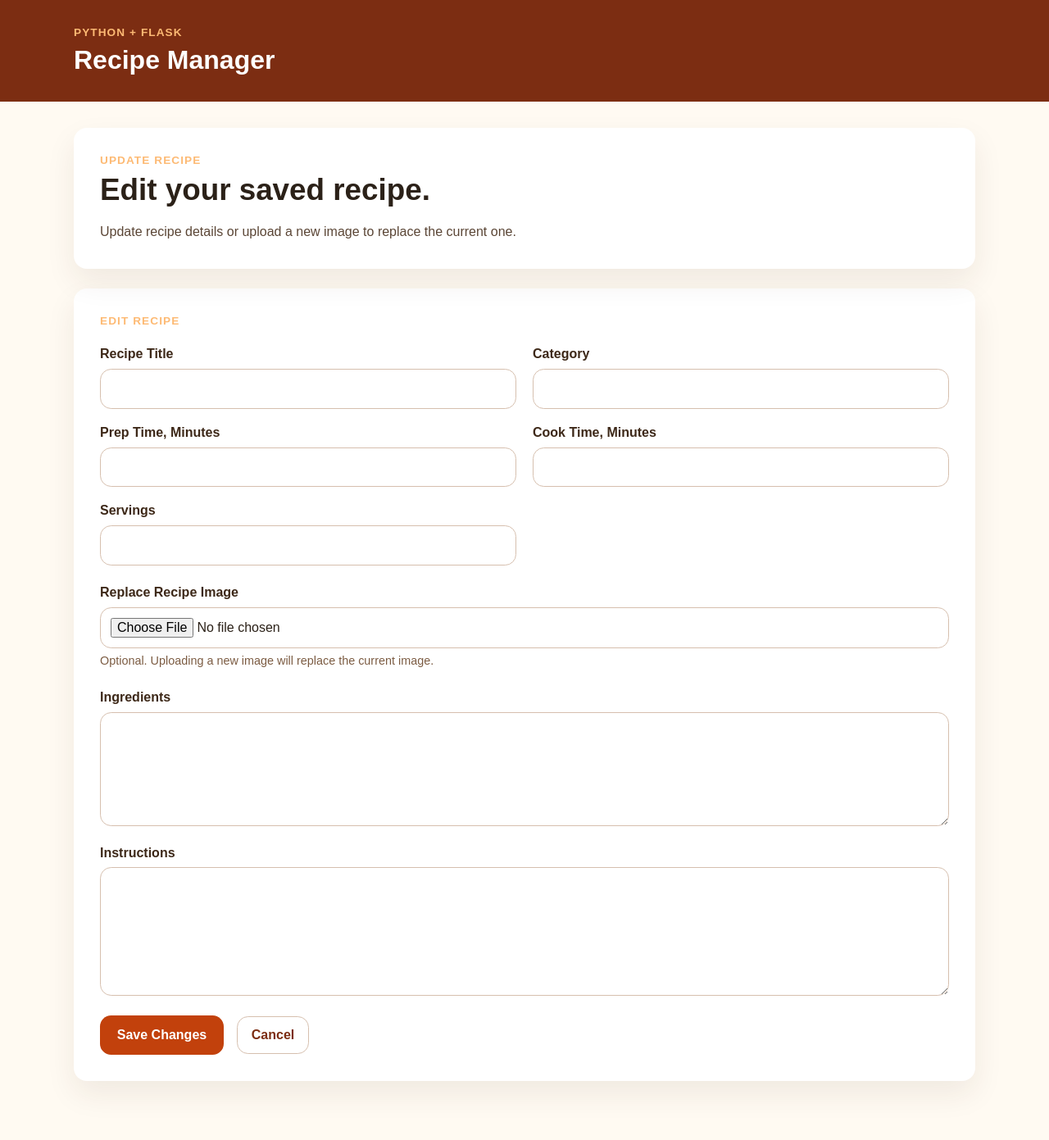
After one commit to J0hn316/Flask-Recipe-Manager, a Flask app: template templates/edit_recipe.html in a window 1280 px wide. The commit adds this page. Shown: the whole page at 82% size. Run offline with Flask 3, Linux system fonts and the light colour scheme; the template is opened without the code that fills it, so the values that code supplies are empty.

Commit message:
Implement recipe editing functionality with image upload and validation

```diff
--- a/app.py
+++ b/app.py
@@ -2,7 +2,13 @@ from pathlib import Path
 from flask import Flask, redirect, render_template, request, url_for
 from werkzeug.utils import secure_filename
 
-from database import add_recipe, create_recipes_table, get_all_recipes
+from database import (
+    add_recipe,
+    create_recipes_table,
+    get_all_recipes,
+    get_recipe_by_id,
+    update_recipe,
+)
 
 app = Flask(__name__)
 UPLOAD_FOLDER = Path(app.root_path) / "static" / "uploads" / "recipe_images"
@@ -40,6 +46,16 @@ def save_recipe_image() -> str | None:
     return safe_filename
 
 
+def delete_recipe_image(filename: str | None) -> None:
+    if not filename:
+        return
+
+    image_path = app.config["UPLOAD_FOLDER"] / filename
+
+    if image_path.exists() and image_path.is_file():
+        image_path.unlink()
+
+
 @app.route("/", methods=["GET", "POST"])
 def home() -> str:
     if request.method == "POST":
@@ -69,3 +85,46 @@ def home() -> str:
     recipes = get_all_recipes()
 
     return render_template("index.html", recipes=recipes)
+
+
+@app.route("/recipes/<int:recipe_id>/edit", methods=["GET", "POST"])
+def edit_recipe(recipe_id: int) -> str:
+    recipe = get_recipe_by_id(recipe_id)
+
+    if recipe is None:
+        return redirect(url_for("home"))
+
+    if request.method == "POST":
+        title = request.form.get("title", "").strip()
+        category = request.form.get("category", "").strip()
+        prep_time = request.form.get("prep_time", "").strip()
+        cook_time = request.form.get("cook_time", "").strip()
+        servings = request.form.get("servings", "").strip()
+        ingredients = request.form.get("ingredients", "").strip()
+        instructions = request.form.get("instructions", "").strip()
+
+        new_image_filename = save_recipe_image()
+        image_filename = recipe["image_filename"]
+
+        if new_image_filename is not None:
+            delete_recipe_image(recipe["image_filename"])
+            image_filename = new_image_filename
+
+        update_recipe(
+            recipe_id,
+            title,
+            category,
+            prep_time,
+            cook_time,
+            servings,
+            ingredients,
+            instructions,
+            image_filename,
+        )
+
+        return redirect(url_for("home"))
+
+    return render_template(
+        "edit_recipe.html",
+        recipe=recipe,
+    )
--- a/static/css/styles.css
+++ b/static/css/styles.css
@@ -325,3 +325,47 @@ body {
   color: #9a3412;
   font-weight: bold;
 }
+
+.single-column-hero {
+  grid-template-columns: 1fr;
+}
+
+.current-image-preview {
+  margin-bottom: 1.5rem;
+}
+
+.current-image-preview img {
+  display: block;
+  width: 100%;
+  max-height: 360px;
+  object-fit: cover;
+  border-radius: 1rem;
+}
+
+.form-actions,
+.recipe-actions {
+  display: flex;
+  align-items: center;
+  gap: 1rem;
+}
+
+.recipe-actions {
+  margin-top: 1.25rem;
+}
+
+.secondary-link {
+  display: inline-flex;
+  align-items: center;
+  justify-content: center;
+  border: 1px solid #d6bfae;
+  border-radius: 0.85rem;
+  padding: 0.8rem 1.05rem;
+  background-color: #ffffff;
+  color: #7c2d12;
+  font-weight: bold;
+  text-decoration: none;
+}
+
+.secondary-link:hover {
+  background-color: #fff7ed;
+}
--- /dev/null
+++ b/templates/edit_recipe.html
@@ -0,0 +1,92 @@
+{% extends "base.html" %}
+
+{% block title %}Edit Recipe | Recipe Manager{% endblock %}
+
+{% block content %}
+<section class="hero-card single-column-hero">
+  <div>
+    <p class="eyebrow">Update Recipe</p>
+    <h2>Edit your saved recipe.</h2>
+    <p class="hero-text">
+      Update recipe details or upload a new image to replace the current one.
+    </p>
+  </div>
+</section>
+
+<section class="form-card">
+  <div class="section-heading">
+    <div>
+      <p class="eyebrow">Edit Recipe</p>
+      <h3>{{ recipe["title"] }}</h3>
+    </div>
+  </div>
+
+  {% if recipe["image_filename"] %}
+  <div class="current-image-preview">
+    <p class="eyebrow">Current Image</p>
+    <img src="{{ url_for('static', filename='uploads/recipe_images/' ~ recipe['image_filename']) }}"
+      alt="{{ recipe['title'] }}">
+  </div>
+  {% endif %}
+
+  <form method="POST" class="recipe-form" enctype="multipart/form-data">
+    <div class="form-grid">
+      <div class="form-group">
+        <label for="title">Recipe Title</label>
+        <input type="text" id="title" name="title" value="{{ recipe['title'] }}">
+      </div>
+
+      <div class="form-group">
+        <label for="category">Category</label>
+        <input type="text" id="category" name="category" value="{{ recipe['category'] or '' }}">
+      </div>
+
+      <div class="form-group">
+        <label for="prep_time">Prep Time, Minutes</label>
+        <input type="number" id="prep_time" name="prep_time" min="0"
+          value="{{ recipe['prep_time'] if recipe['prep_time'] is not none else '' }}">
+      </div>
+
+      <div class="form-group">
+        <label for="cook_time">Cook Time, Minutes</label>
+        <input type="number" id="cook_time" name="cook_time" min="0"
+          value="{{ recipe['cook_time'] if recipe['cook_time'] is not none else '' }}">
+      </div>
+
+      <div class="form-group">
+        <label for="servings">Servings</label>
+        <input type="number" id="servings" name="servings" min="1"
+          value="{{ recipe['servings'] if recipe['servings'] is not none else '' }}">
+      </div>
+    </div>
+
+    <div class="form-group">
+      <label for="recipe_image">Replace Recipe Image</label>
+      <input type="file" id="recipe_image" name="recipe_image" accept=".png,.jpg,.jpeg,.gif,.webp">
+      <p class="helper-text">
+        Optional. Uploading a new image will replace the current image.
+      </p>
+    </div>
+
+    <div class="form-group">
+      <label for="ingredients">Ingredients</label>
+      <textarea id="ingredients" name="ingredients" rows="6">{{ recipe["ingredients"] }}</textarea>
+    </div>
+
+    <div class="form-group">
+      <label for="instructions">Instructions</label>
+      <textarea id="instructions" name="instructions" rows="7">{{ recipe["instructions"] }}</textarea>
+    </div>
+
+    <div class="form-actions">
+      <button type="submit" class="primary-button">
+        Save Changes
+      </button>
+
+      <a href="{{ url_for('home') }}" class="secondary-link">
+        Cancel
+      </a>
+    </div>
+  </form>
+</section>
+{% endblock %}
--- a/templates/index.html
+++ b/templates/index.html
@@ -169,10 +169,14 @@
         <strong>Instructions</strong>
         <p class="multiline-text">{{ recipe["instructions"] }}</p>
       </div>
-
       <p class="recipe-created">
         Saved: {{ recipe["created_at"] }}
       </p>
+      <div class="recipe-actions">
+        <a href="{{ url_for('edit_recipe', recipe_id=recipe['id']) }}" class="secondary-link">
+          Edit
+        </a>
+      </div>
     </article>
     {% endfor %}
   </div>
```
Also changed, not shown: database.py (+73 -0 lines).
